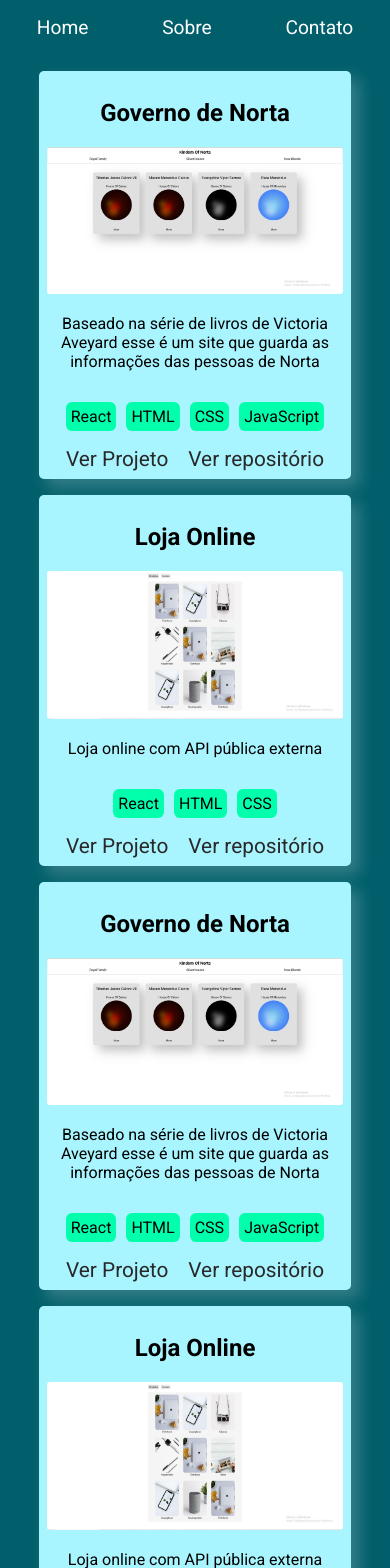
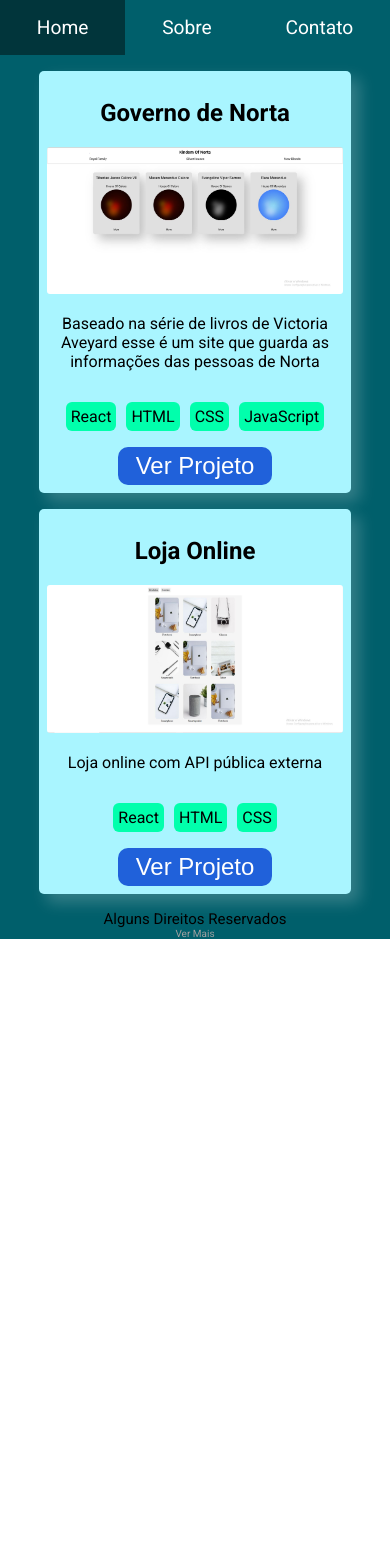
Before and after one commit to IlanVeras/portifolio, a React (Vite) app in the folder portifolio-app/: page / in a window 390 px wide. Shown: the top 1568 px of the page. After the commit the page ends 939 px from the top, so only its background shows below. Built offline with nearby package versions, Linux system fonts and the light colour scheme.

Commit message:
terminado

```diff
--- a/portifolio-app/src/App.jsx
+++ b/portifolio-app/src/App.jsx
@@ -9,8 +9,11 @@ import Footer from "./Components/Footer/Footer"
 import "./App.css"
 import Creditos from "./Components/Creditos/Creditos"
 import Teste from "./Components/Teste/Teste"
+import Proj from "../src/assets/ProjetosLinks.json"
+
 
 function App() {
+  console.log(Proj)
   return (
     <div className="App Animate">
       <BrowserRouter>
@@ -21,7 +24,7 @@ function App() {
             <Route path="/sobre" element={<Sobre/>}/>
             <Route path="/contato" element={<Contato/>}/>
             <Route path="/mais" element={<Creditos/>}/>
-            <Route path="/teste" element={<Teste/>}/>
+            <Route path="/teste" element={<Teste projetos={Proj}/>}/>
           </Routes>
         </main>
       </BrowserRouter>
--- a/portifolio-app/src/Components/Projetos/Projetos.jsx
+++ b/portifolio-app/src/Components/Projetos/Projetos.jsx
@@ -3,21 +3,19 @@ import projetosObj from "../../assets/ProjetosLinks.json"
 import SitePreview from "../SitePreview/SitePreview"
 import Tec from "../Tec/Tec"
 import styles from "./Projetos.module.css"
-import Modal from "../Modal/Modal"
 import Teste from "../Teste/Teste"
 
 export default function Projetos(){
     const [status,setStatus] = React.useState(false)
+    const [projetoSelecionado,setProjetoSelecionado] = React.useState(null)
 
-    function handler(){
+    function handler(projetoHandler){
+        setProjetoSelecionado(projetoHandler)
         setStatus(!status)
         console.log(status)
     }
     return(
         <div className={`${styles.container} Animate`}>
-            {/* {status && <Teste status={status} setStatus={setStatus}/>}
-            <button onClick={handler}>Teste</button> */}
-
             {
                 projetosObj.map((projeto) => (
                     <div key={projeto.id} className={styles.containerSec}>
@@ -31,25 +29,26 @@ export default function Projetos(){
                                 <div className={styles.tecnologias} key={projeto.id}>
                                     {
                                         projeto.tecnologias.map((tecnologia) => (
-                                            <Tec tec={tecnologia}/>
+                                            <Tec tec={tecnologia} key={tecnologia}/>
                                         ))
                                     }
                                 </div>
                                 <div className={styles.infoLinks}>
-                                    <div className={styles.containerModal}>
-                                        <Modal projetoL={projeto.link} projetoRep={projeto.repositorio}/>
-                                    </div>
-                                    {/* <button onClick={handler}>Teste</button> */}
-                                    <div className={styles.containerLinksMob}>
-                                        <a href={projeto.link} className={styles.link} target="_blank">Ver Projeto</a>
-                                        <a href={projeto.repositorio} className={styles.link} target="_blank">Ver repositório</a>
-                                    </div>
+                                    <button onClick={() => handler(projeto)} className={styles.btn}>Ver Projeto</button>
                                 </div>
                             </div>
                         </div>
                     </div>
                 ))
             }
+            {status &&(
+                <Teste
+                    status={status}
+                    setStatus={setStatus}
+                    link={projetoSelecionado.link}
+                    repositorio={projetoSelecionado.repositorio}
+                />
+            )}
         </div>
     )
 }
--- a/portifolio-app/src/Components/Projetos/Projetos.module.css
+++ b/portifolio-app/src/Components/Projetos/Projetos.module.css
@@ -45,6 +45,20 @@
     align-items: center;
 }
 
+.btn{
+    background-color: rgb(32, 97, 218);
+    padding: 5px 18px;
+    font-size: 1rem;
+    border: none;
+    cursor: pointer;
+    color: white;
+    border-radius: 10px;
+}
+
+.btn:hover{
+    background-color: rgb(26, 70, 153);
+}
+
 .infoLinks{
     /* background-color: blueviolet; */
     display: flex;
@@ -88,4 +102,8 @@
     .containerModal{
         display: none;
     }
+
+    .btn{
+        font-size: 1.5rem;
+    }
 }
--- a/portifolio-app/src/Components/Sobre/Sobre.jsx
+++ b/portifolio-app/src/Components/Sobre/Sobre.jsx
@@ -54,7 +54,7 @@ export default function Sobre(){
                 <span className={styles.codeProfissao}>{"/>"}</span>
             </div>
             <div className={styles.links}>
-                <a href="https://github.com/IlanVeras" target="_blank">Git Hub</a>
+                <a href="https://github.com/IlanVeras" target="_blank">GitHub</a>
                 <a href="https://br.linkedin.com/in/ilan-veras-247405216" target="_blank">LinkedIn</a>
             </div>
             <div>
--- a/portifolio-app/src/Components/Teste/Teste.jsx
+++ b/portifolio-app/src/Components/Teste/Teste.jsx
@@ -1,17 +1,21 @@
 import styles from "./Teste.module.css"
 
 
-export default function Teste({status,setStatus}){
+export default function Teste({status,setStatus, link, repositorio}){
     function handler(){
         setStatus(!status)
         console.log(status)
     }
     return(
-        <div className={styles.container}>
+        <div className={`${styles.container} ${styles.animateModal}`}>
             <div className={styles.navBar}>
                 <div className={styles.modalTeste}>
-                    <button onClick={handler}>Teste</button>
+                    <button onClick={handler} className={styles.btn}>X</button>
+                    <div className={styles.containerLinks}>
+                        <a href={link} target="_blank" rel="noopener noreferrer">Projeto</a>
+                        <a href={repositorio} target="_blank" rel="noopener noreferrer">Repositório</a>
                     </div>
+                </div>
             </div>
         </div>
     )
--- a/portifolio-app/src/Components/Teste/Teste.module.css
+++ b/portifolio-app/src/Components/Teste/Teste.module.css
@@ -2,10 +2,10 @@
     width: 100%;
     height: 100%;
     position: absolute;
+    background-color: rgba(0, 0, 0, 0.5);
 }
 
 .navBar{
-    background-color: rgba(0, 0, 255, 0.212);
     width: 100%;
     height: 100vh;
     position: sticky;
@@ -15,10 +15,71 @@
     align-items: center;
 }
 
+.btn{
+    padding: 10px 20px;
+    font-size: 1.5rem;
+    border: none;
+    background-color: transparent;
+    cursor: pointer;
+}
+
+.btn:hover{
+    color: rgb(199, 59, 59);
+    text-shadow: 0 0 10px red, 0 0 20px red, 0 0 30px red;
+    transition: all 0.3s ease;
+}
+
 .modalTeste{
     width: 300px;
     background-color: white;
-    height: 200px;
-    display: relative;
-    top: 50%;
+    height: 150px;
+    border-radius: 10px;
+    padding: 1rem;
+    margin-bottom: 20%;
+    text-align: center;
+    display: flex;
+    flex-direction: column; /* Flex para alinhar os filhos na vertical */
 }
+
+.containerLinks{
+    display: flex;
+    justify-content: space-around;
+    text-align: end;
+    margin-top: auto; /* Empurra o containerLinks para o fim */
+}
+
+.containerLinks > a{
+    font-size: 1.3rem;
+    cursor: pointer;
+    font-weight: bolder;
+    position: relative;
+}
+
+.containerLinks > a::after{
+    content: '';
+    position: absolute;
+    bottom: 0; /* Fica embaixo do texto */
+    left: 50%; /* Começa no centro */
+    width: 0; /* Começa com largura zero */
+    height: 2px; /* Altura do sublinhado */
+    background-color: #00ffaa; /* Cor do sublinhado */
+    transition: all 0.3s ease; /* Animação suave */
+    transform: translateX(-50%); /* Centraliza o ponto de partida */
+}
+
+.containerLinks > a:hover::after {
+    width: 100%; /* Expande para 100% do link */
+}
+
+.animateModal {
+    transform: translateY(-30px); /* Y maiúsculo */
+    opacity: 0;
+    animation: animeLeft 0.3s forwards;
+}
+
+@keyframes animeLeft {
+    to {
+        transform: translateY(0); /* Traz de volta para a posição original */
+        opacity: 1; /* Totalmente visível */
+    }
+}
--- a/portifolio-app/src/assets/ProjetosLinks.json
+++ b/portifolio-app/src/assets/ProjetosLinks.json
@@ -16,77 +16,5 @@
       "link": "https://loja-online-kappa.vercel.app/",
       "repositorio": "https://github.com/IlanVeras/lojaOnline",
       "imagem": "/loja.JPG"
-    },
-    {
-      "id": 2,
-      "nome": "Governo de Norta",
-      "descricao": "Baseado na série de livros de Victoria Aveyard esse é um site que guarda as informações das pessoas de Norta",
-      "tecnologias": ["React", "HTML", "CSS", "JavaScript"],
-      "link": "https://red-queen-app-ten.vercel.app/",
-      "repositorio": "https://github.com/IlanVeras/red-queen-app",
-      "imagem": "/norta.JPG"
-    },
-    {
-      "id": 3,
-      "nome": "Loja Online",
-      "descricao": "Loja online com API pública externa",
-      "tecnologias": ["React", "HTML", "CSS"],
-      "link": "https://loja-online-kappa.vercel.app/",
-      "repositorio": "https://github.com/IlanVeras/lojaOnline",
-      "imagem": "/loja.JPG"
-    },
-    {
-      "id": 4,
-      "nome": "Governo de Norta",
-      "descricao": "Baseado na série de livros de Victoria Aveyard esse é um site que guarda as informações das pessoas de Norta",
-      "tecnologias": ["React", "HTML", "CSS", "JavaScript"],
-      "link": "https://red-queen-app-ten.vercel.app/",
-      "repositorio": "https://github.com/IlanVeras/red-queen-app",
-      "imagem": "/norta.JPG"
-    },
-    {
-      "id": 5,
-      "nome": "Loja Online",
-      "descricao": "Loja online com API pública externa",
-      "tecnologias": ["React", "HTML", "CSS"],
-      "link": "https://loja-online-kappa.vercel.app/",
-      "repositorio": "https://github.com/IlanVeras/lojaOnline",
-      "imagem": "/loja.JPG"
-    },
-    {
-      "id": 6,
-      "nome": "Governo de Norta",
-      "descricao": "Baseado na série de livros de Victoria Aveyard esse é um site que guarda as informações das pessoas de Norta",
-      "tecnologias": ["React", "HTML", "CSS", "JavaScript"],
-      "link": "https://red-queen-app-ten.vercel.app/",
-      "repositorio": "https://github.com/IlanVeras/red-queen-app",
-      "imagem": "/norta.JPG"
-    },
-    {
-      "id": 7,
-      "nome": "Loja Online",
-      "descricao": "Loja online com API pública externa",
-      "tecnologias": ["React", "HTML", "CSS"],
-      "link": "https://loja-online-kappa.vercel.app/",
-      "repositorio": "https://github.com/IlanVeras/lojaOnline",
-      "imagem": "/loja.JPG"
-    },
-    {
-      "id": 8,
-      "nome": "Governo de Norta",
-      "descricao": "Baseado na série de livros de Victoria Aveyard esse é um site que guarda as informações das pessoas de Norta",
-      "tecnologias": ["React", "HTML", "CSS", "JavaScript"],
-      "link": "https://red-queen-app-ten.vercel.app/",
-      "repositorio": "https://github.com/IlanVeras/red-queen-app",
-      "imagem": "/norta.JPG"
-    },
-    {
-      "id": 9,
-      "nome": "Loja Online",
-      "descricao": "Loja online com API pública externa",
-      "tecnologias": ["React", "HTML", "CSS"],
-      "link": "https://loja-online-kappa.vercel.app/",
-      "repositorio": "https://github.com/IlanVeras/lojaOnline",
-      "imagem": "/loja.JPG"
     }
   ]
```
